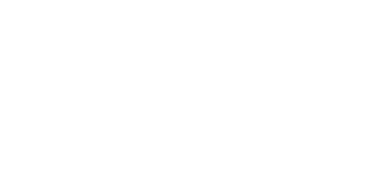
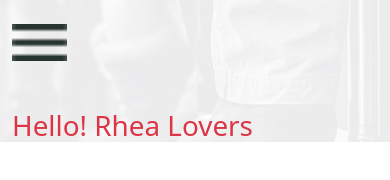
Before and after one commit to Alhajideen/Eat-with-Rhea, a plain HTML site: page index.html in a window 390 px wide. Drawn offline with nearby package versions, Linux system fonts and the light colour scheme.

Commit message:
add hamburger menu for mobile

```diff
--- a/assets/css/style.css
+++ b/assets/css/style.css
@@ -1 +1,25 @@
-/*# sourceMappingURL=style.css.map */
+* {
+  margin: 0;
+  padding: 0;
+}
+
+.header {
+  height: auto;
+  background-image: url("../img/jumbo-bg.png");
+  background-position-x: center;
+  background-position-y: top;
+  background-size: initial;
+  background-attachment: initial;
+  background-origin: initial;
+  background-clip: initial;
+  background-color: initial;
+  background-repeat: no-repeat;
+}
+.header .phone-nav {
+  display: flex;
+  height: auto;
+  margin: auto;
+}
+.header .phone-nav .hamburger {
+  width: 15%;
+}/*# sourceMappingURL=style.css.map */
--- a/index.html
+++ b/index.html
@@ -11,9 +11,20 @@
       integrity="sha384-iYQeCzEYFbKjA/T2uDLTpkwGzCiq6soy8tYaI1GyVh/UjpbCx/TYkiZhlZB6+fzT"
       crossorigin="anonymous"
     />
-    <link rel="stylesheet" href="./assets/css/style.css">
+    <link rel="stylesheet" href="./assets/css/style.css" />
   </head>
   <body>
+    <header class="header">
+      <nav class="phone-nav container-fluid pt-4">
+        <img
+          class="hamburger"
+          src="./assets/img/hamburger.png"
+          alt="hamburger menu"
+        />
+      </nav>
+      <h1 class="text-danger mt-5 container-fluid">Hello! Rhea Lovers</h1>
+    </header>
+
     <script
       src="https://cdn.jsdelivr.net/npm/bootstrap@5.2.1/dist/js/bootstrap.bundle.min.js"
       integrity="sha384-u1OknCvxWvY5kfmNBILK2hRnQC3Pr17a+RTT6rIHI7NnikvbZlHgTPOOmMi466C8"
```
Also changed, not shown: assets/img/hamburger.png (added), assets/img/jumbo-bg.png (added), assets/img/pattern_bg.png (added).
